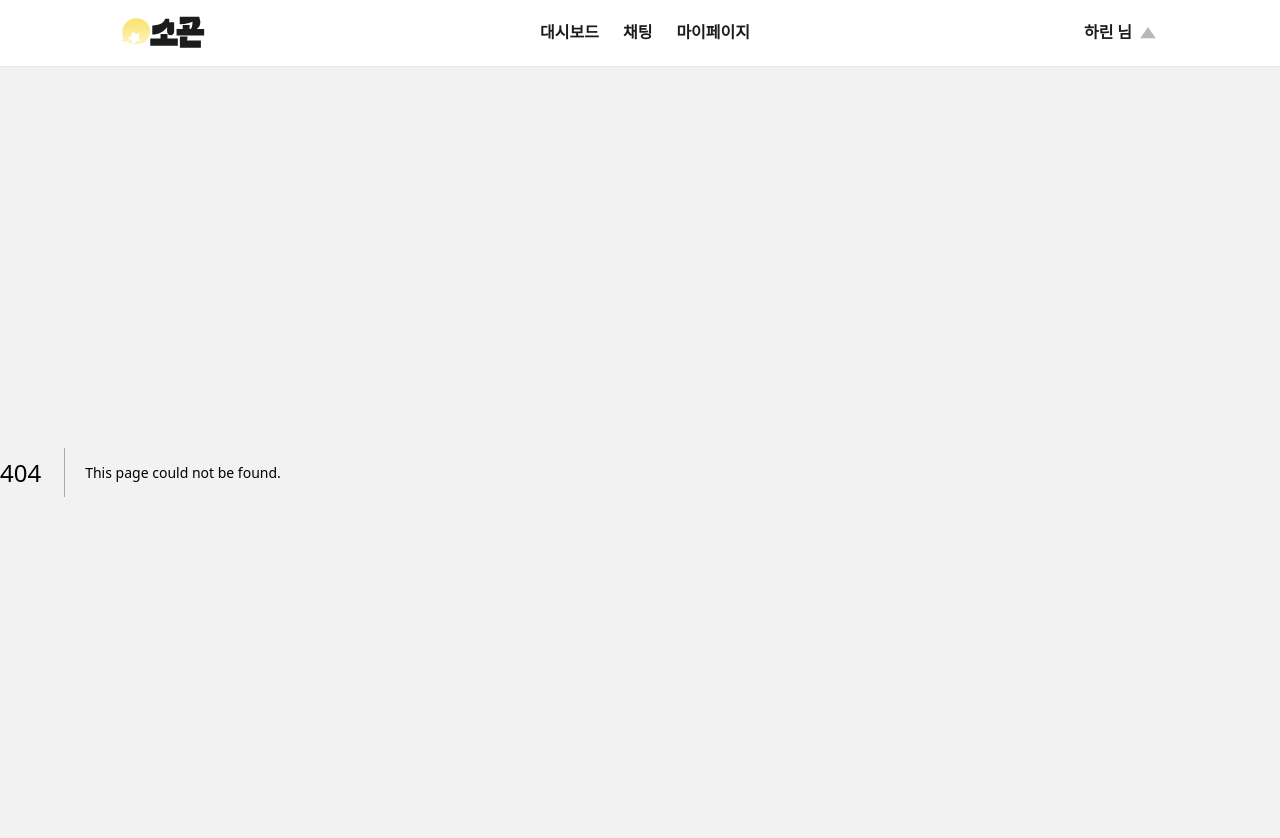
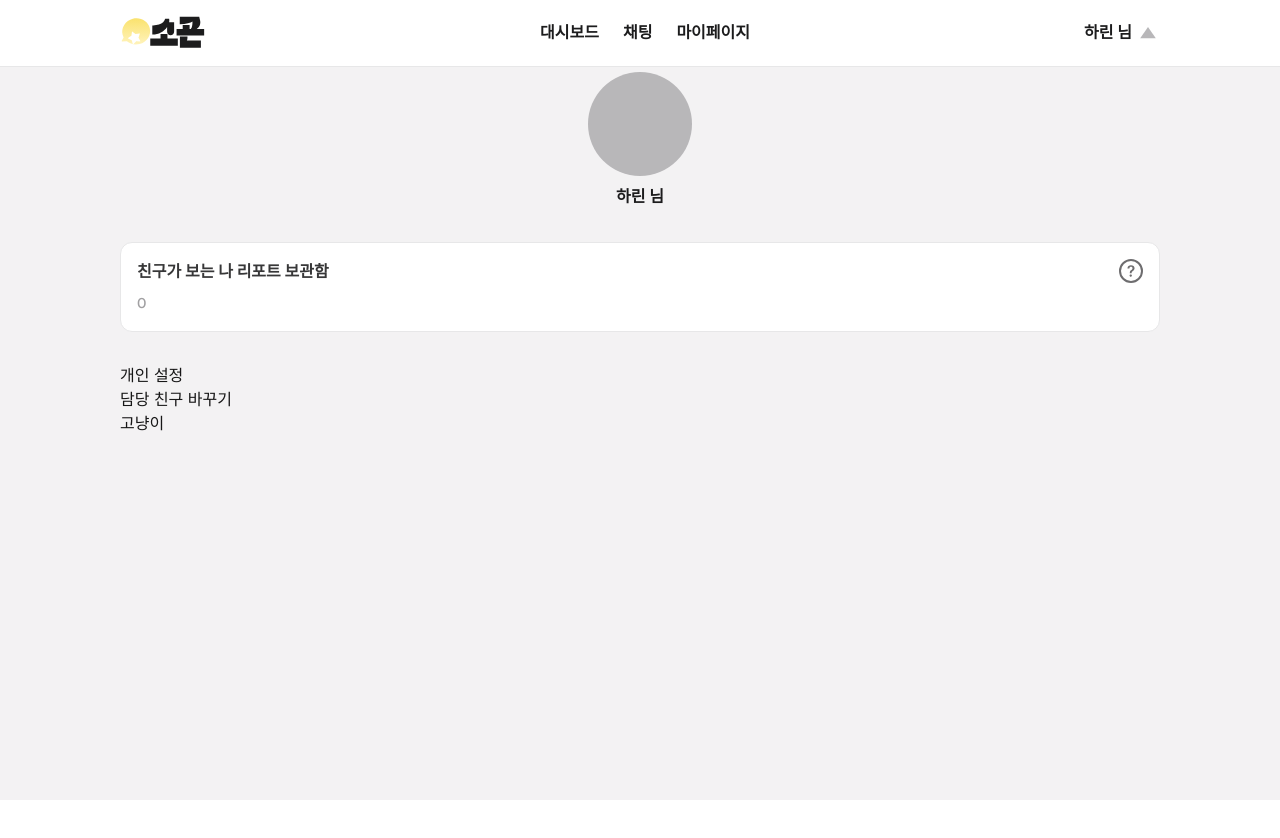
Before and after one commit to sogon-bssm/Sogon-FE, a Next.js app: page /mypage in a window 1280 px wide. Before the commit this address had no page. Shown: the top 838 px of the page. After the commit the page ends 800 px from the top, so only its background shows below. Built offline with nearby package versions, Linux system fonts and the light colour scheme.

Commit message:
feat:: 친구가 보는 나 리포트 바로가기 컴포넌트 생성

```diff
--- /dev/null
+++ b/src/app/mypage/page.tsx
@@ -0,0 +1,38 @@
+import Link from 'next/link';
+import Image from 'next/image';
+
+const Mypage = () => {
+  return (
+    <div className="gap-2xl flex w-full flex-col px-4 md:px-8 lg:px-[7.5rem]">
+      <div className="gap-sm flex flex-col items-center justify-center">
+        <div className="h-[6.5rem] w-[6.5rem] rounded-full bg-gray-400"></div>
+        <p className="text-md font-sans font-bold text-gray-800">하린 님</p>
+      </div>
+      <Link
+        href={'/report/history'}
+        className="p-base gap-sm flex cursor-pointer flex-col rounded-md border border-gray-300 bg-white"
+      >
+        <div className="flex flex-row items-center justify-between">
+          <h3 className="text-md font-sans font-semibold text-gray-700">
+            친구가 보는 나 리포트 보관함
+          </h3>
+          <button>
+            <Image src="/icon/help-circle.svg" alt="도움 아이콘" width={24} height={24} />
+          </button>
+        </div>
+        <p className="font-sans text-sm font-medium text-gray-500">0</p>
+      </Link>
+      <div>
+        <h2>개인 설정</h2>
+        <div>
+          <div>
+            <h3>담당 친구 바꾸기</h3>
+            <p>고냥이</p>
+          </div>
+        </div>
+      </div>
+    </div>
+  );
+};
+
+export default Mypage;
--- /dev/null
+++ b/src/features/mypage/components/reportActionCard.tsx
@@ -0,0 +1,9 @@
+const ReportActionCard = () => {
+  return (
+    <div>
+      <div></div>
+    </div>
+  );
+};
+
+export default ReportActionCard;
```
Also changed, not shown: public/icon/help-circle.svg (added).
